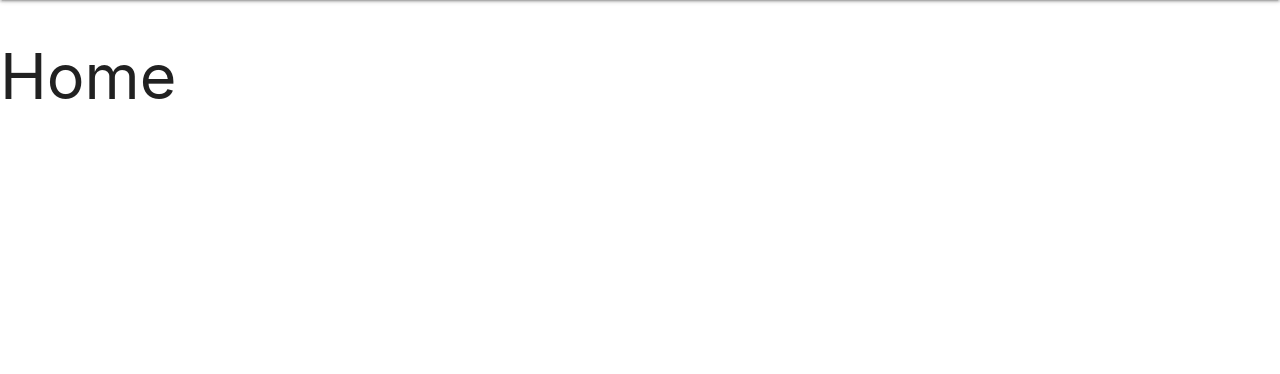
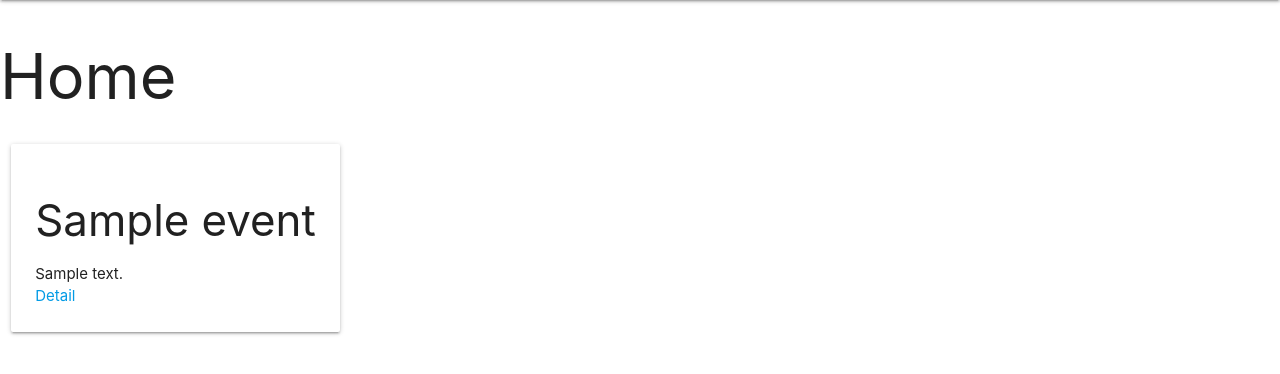
Before and after one commit to samleemcknight/jobber, a Django app: page / in a window 1280 px wide. Shown: the part 64-438 px from the top of the page. Run offline with Django 3.2, Linux system fonts and the light colour scheme; tables that the repository leaves empty hold one stand-in row (values such as "Sample post"); parts of the project's set-up code (start-up, migrations or seed data) failed here and were passed over.

Commit message:
displays event onto homepage onto index.html

```diff
--- a/main_app/templates/index.html
+++ b/main_app/templates/index.html
@@ -2,4 +2,20 @@
 
 {% block content %}
 <h1>Home</h1>
+
+<div class="row">
+  <div class="col s-12">
+    <div class="card">
+      <div class="card-content">
+        {% for event in events %}
+        <h3>{{ event.name }}</h3>
+        {{ event.description }}
+        {% endfor %}
+        <a href=""><p>Detail</p></a>
+      </div>
+    </div>
+  </div>
+</div>
+
+
 {% endblock  %}
--- a/main_app/views.py
+++ b/main_app/views.py
@@ -4,11 +4,17 @@ from django.contrib.auth import login
 
 from .forms import SignupForm, EventForm
 
+from .models import Event
+
 # Create your views here.
 
 # home view:
 def home(request):
-  return render(request, 'index.html')
+  events = Event.objects.all()
+  context = {
+    'events': events
+  }
+  return render(request, 'index.html', context)
 
 def signup(request):
   error_message = ''
```
